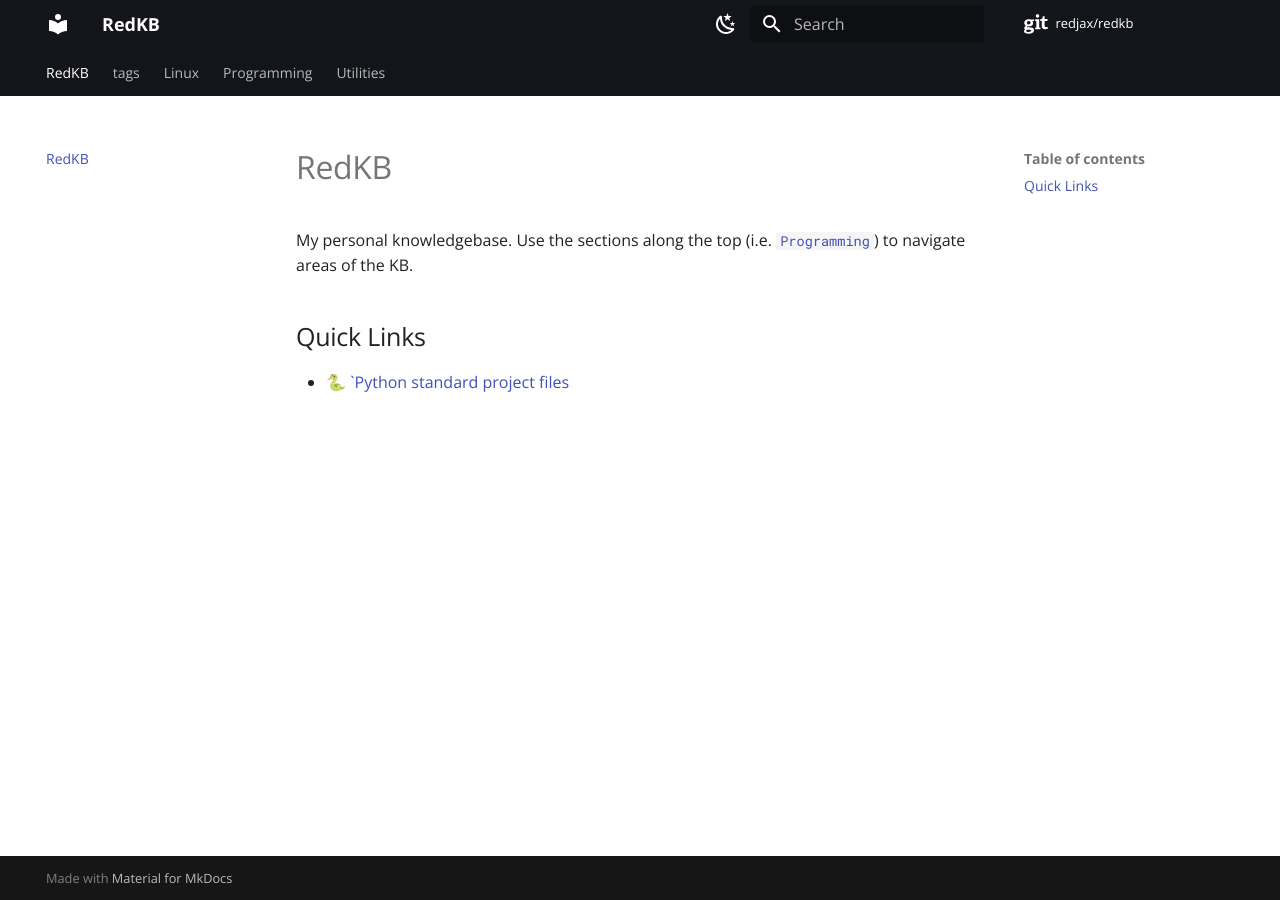
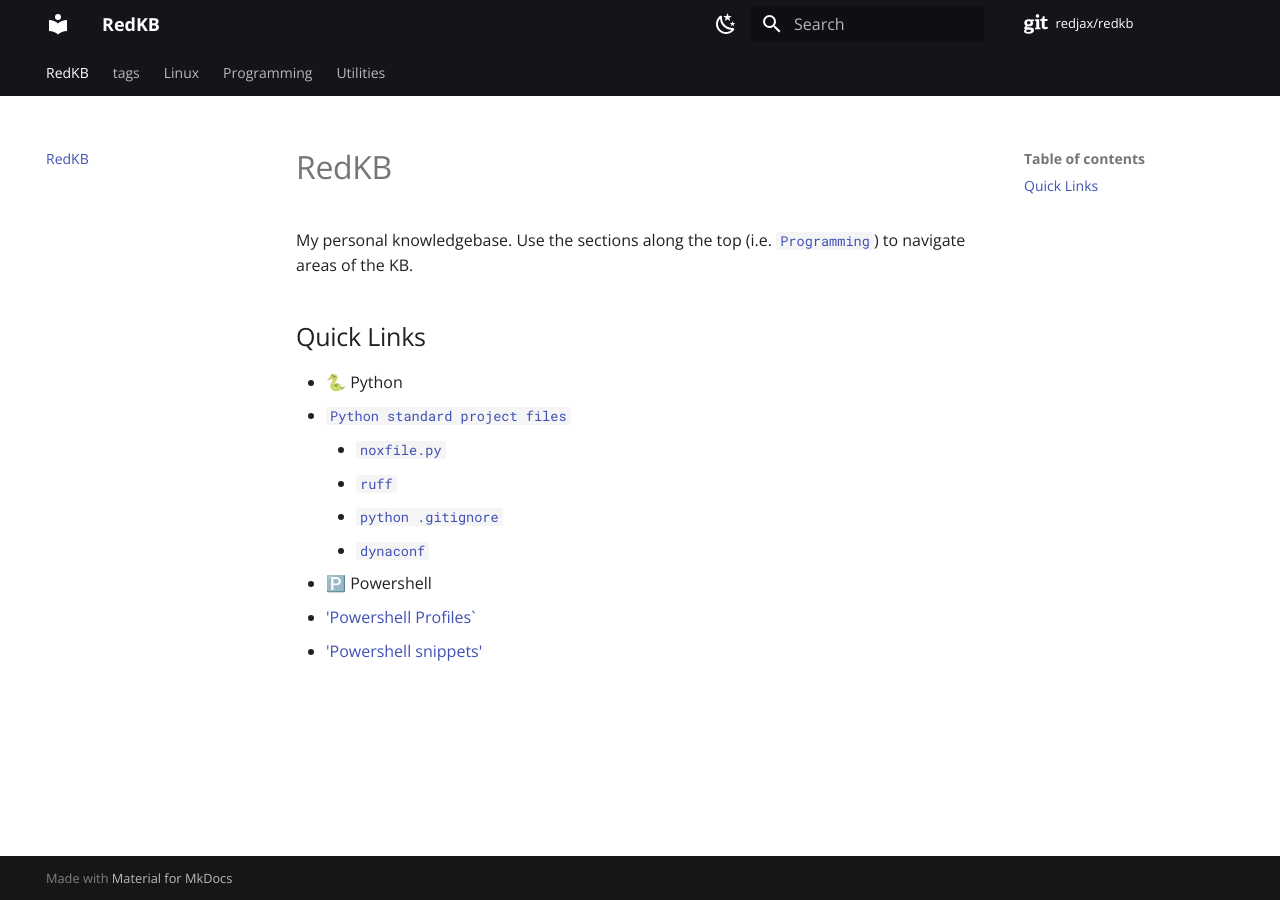
Before and after one commit to redjax/redkb, an MkDocs documentation site: the page built from docs/index.md, in a window 1280 px wide. Built offline with MkDocs 1.6.1 and Material for MkDocs 9.7.7, drawn with Linux system fonts in a browser that asks for light colours; comment, search, counter and statistics services are not loaded.

Commit message:
Fix some  docs pages

```diff
--- a/docs/index.md
+++ b/docs/index.md
@@ -4,4 +4,13 @@ My personal knowledgebase. Use the sections along the top (i.e. [`Programming`](
 
 ## Quick Links
 
-- 🐍 [`Python standard project files](./programming/standard-project-files/python/)
+- 🐍 Python
+  - [`Python standard project files`](./programming/standard-project-files/python/)
+    - [`noxfile.py`](./programming/standard-project-files/python/nox/)
+    - [`ruff`](./programming/standard-project-files/python/ruff/)
+    - [`python .gitignore`](./programming/standard-project-files/python/gitignore.md)
+    - [`dynaconf`](./programming/standard-project-files/python/Dynaconf/)
+
+- 🅿️ Powershell
+  - ['Powershell Profiles`](./programming/powershell/profiles.md)
+  - ['Powershell snippets'](./programming/powershell/snippets.md)
```
Also changed, not shown: README.md (+2 -0 lines).
